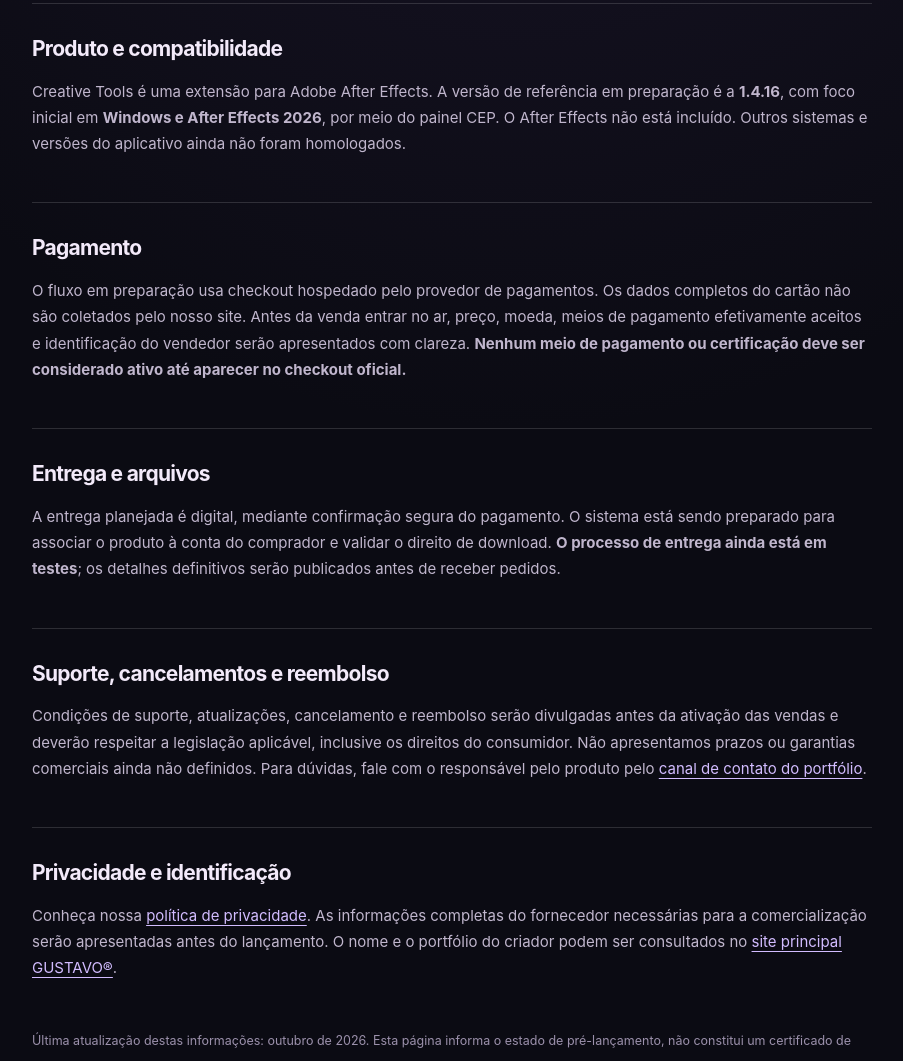
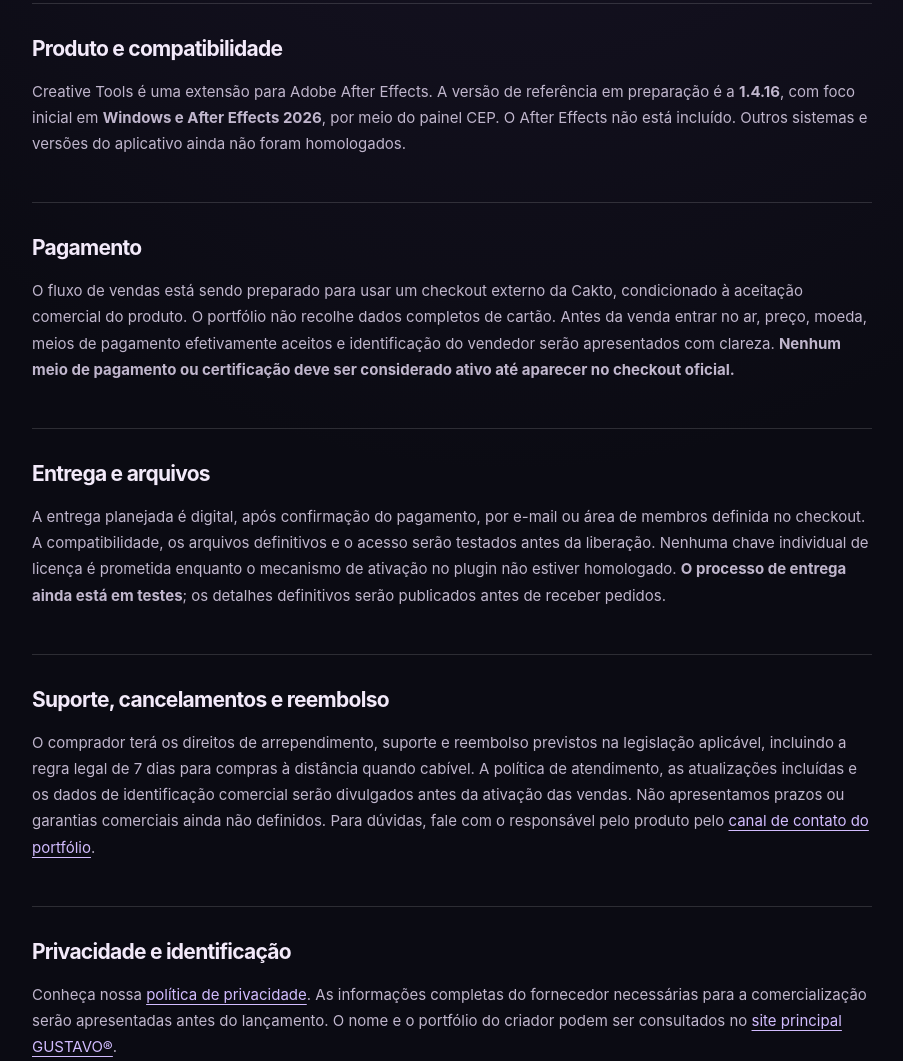
Before and after one commit to gustavoeditor/portfolio-gustavo, a website: page informacoes-de-compra.html in a window 1280 px wide. Shown: the part 611-1672 px from the top of the page, without its empty margins (188-1091 px from the left). Drawn offline with Linux system fonts and the light colour scheme.

Commit message:
docs(store): clarify Cakto delivery, consumer rights and prelaunch limitations

```diff
--- a/informacoes-de-compra.html
+++ b/informacoes-de-compra.html
@@ -26,9 +26,9 @@ small{color:#9b90ab}footer{border-top:1px solid #ffffff24;padding:28px 0 42px;co
  <p class="lead">Este espaço reúne informações reais sobre o Creative Tools, sem inventar certificações ou prometer funcionalidades comerciais que ainda não estão disponíveis.</p>
  <div class="notice"><strong>Produto em pré-lançamento</strong><p>O checkout e a entrega estão em preparação. Não há compra disponível nesta página e nenhuma cobrança será iniciada ao consultá-la.</p></div>
  <section aria-labelledby="produto"><h2 id="produto">Produto e compatibilidade</h2><p>Creative Tools é uma extensão para Adobe After Effects. A versão de referência em preparação é a <strong>1.4.16</strong>, com foco inicial em <strong>Windows e After Effects 2026</strong>, por meio do painel CEP. O After Effects não está incluído. Outros sistemas e versões do aplicativo ainda não foram homologados.</p></section>
- <section aria-labelledby="pagamento"><h2 id="pagamento">Pagamento</h2><p>O fluxo em preparação usa checkout hospedado pelo provedor de pagamentos. Os dados completos do cartão não são coletados pelo nosso site. Antes da venda entrar no ar, preço, moeda, meios de pagamento efetivamente aceitos e identificação do vendedor serão apresentados com clareza. <strong>Nenhum meio de pagamento ou certificação deve ser considerado ativo até aparecer no checkout oficial.</strong></p></section>
- <section aria-labelledby="entrega"><h2 id="entrega">Entrega e arquivos</h2><p>A entrega planejada é digital, mediante confirmação segura do pagamento. O sistema está sendo preparado para associar o produto à conta do comprador e validar o direito de download. <strong>O processo de entrega ainda está em testes</strong>; os detalhes definitivos serão publicados antes de receber pedidos.</p></section>
- <section aria-labelledby="reembolso"><h2 id="reembolso">Suporte, cancelamentos e reembolso</h2><p>Condições de suporte, atualizações, cancelamento e reembolso serão divulgadas antes da ativação das vendas e deverão respeitar a legislação aplicável, inclusive os direitos do consumidor. Não apresentamos prazos ou garantias comerciais ainda não definidos. Para dúvidas, fale com o responsável pelo produto pelo <a href="/#contato">canal de contato do portfólio</a>.</p></section>
+ <section aria-labelledby="pagamento"><h2 id="pagamento">Pagamento</h2><p>O fluxo de vendas está sendo preparado para usar um checkout externo da Cakto, condicionado à aceitação comercial do produto. O portfólio não recolhe dados completos de cartão. Antes da venda entrar no ar, preço, moeda, meios de pagamento efetivamente aceitos e identificação do vendedor serão apresentados com clareza. <strong>Nenhum meio de pagamento ou certificação deve ser considerado ativo até aparecer no checkout oficial.</strong></p></section>
+ <section aria-labelledby="entrega"><h2 id="entrega">Entrega e arquivos</h2><p>A entrega planejada é digital, após confirmação do pagamento, por e-mail ou área de membros definida no checkout. A compatibilidade, os arquivos definitivos e o acesso serão testados antes da liberação. Nenhuma chave individual de licença é prometida enquanto o mecanismo de ativação no plugin não estiver homologado. <strong>O processo de entrega ainda está em testes</strong>; os detalhes definitivos serão publicados antes de receber pedidos.</p></section>
+ <section aria-labelledby="reembolso"><h2 id="reembolso">Suporte, cancelamentos e reembolso</h2><p>O comprador terá os direitos de arrependimento, suporte e reembolso previstos na legislação aplicável, incluindo a regra legal de 7 dias para compras à distância quando cabível. A política de atendimento, as atualizações incluídas e os dados de identificação comercial serão divulgados antes da ativação das vendas. Não apresentamos prazos ou garantias comerciais ainda não definidos. Para dúvidas, fale com o responsável pelo produto pelo <a href="/#contato">canal de contato do portfólio</a>.</p></section>
  <section aria-labelledby="privacidade"><h2 id="privacidade">Privacidade e identificação</h2><p>Conheça nossa <a href="/privacidade.html">política de privacidade</a>. As informações completas do fornecedor necessárias para a comercialização serão apresentadas antes do lançamento. O nome e o portfólio do criador podem ser consultados no <a href="/">site principal GUSTAVO®</a>.</p></section>
  <p><small>Última atualização destas informações: outubro de 2026. Esta página informa o estado de pré-lançamento, não constitui um certificado de auditoria independente.</small></p>
 </main>
```
